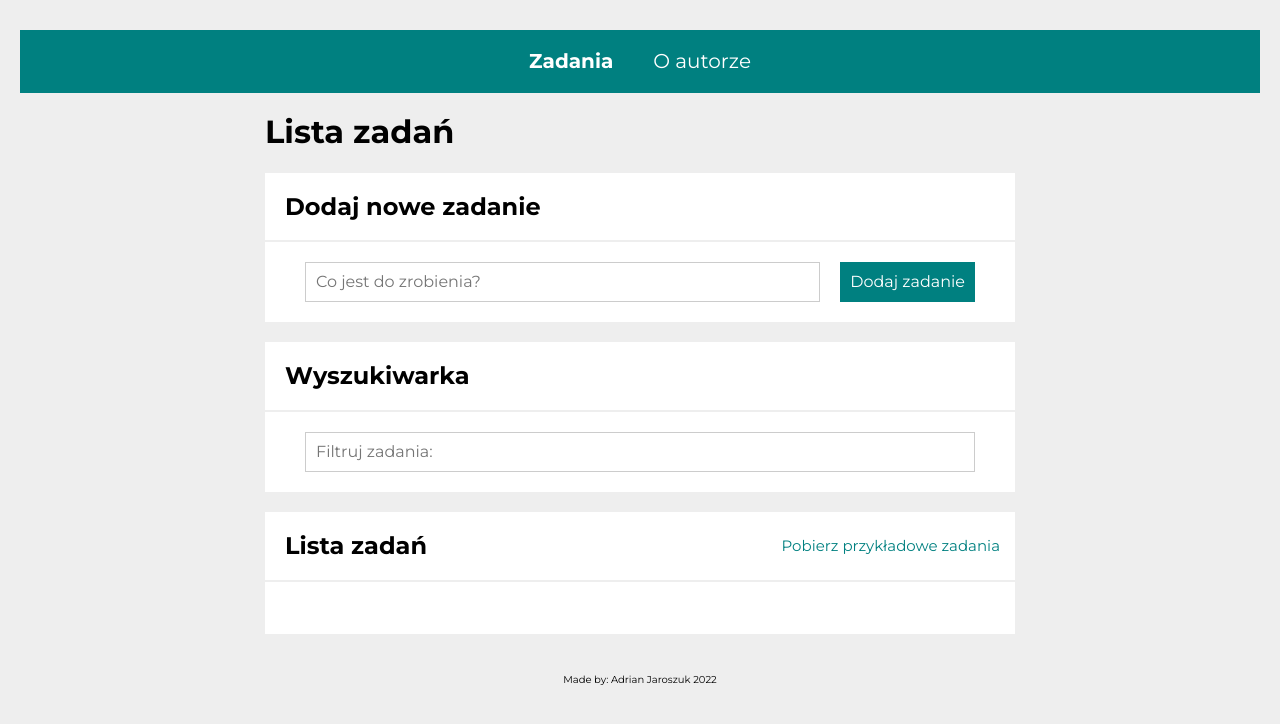
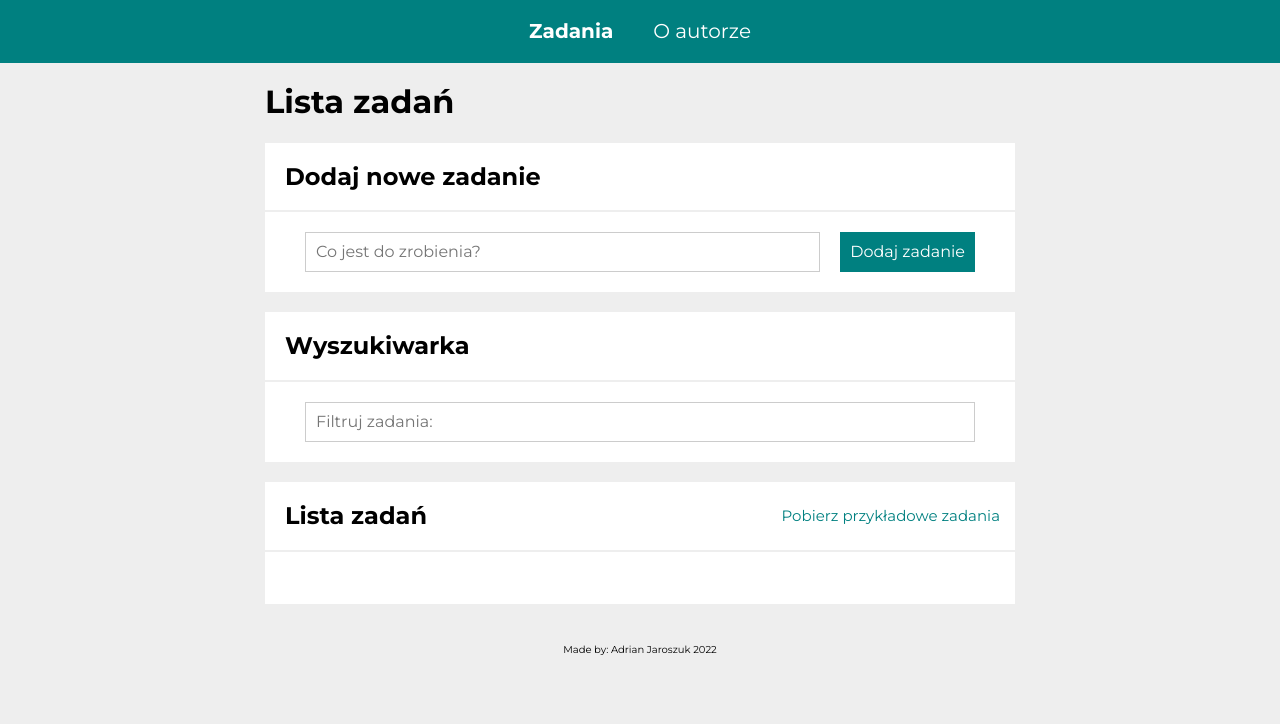
Before and after one commit to AdrianJar/Todo-list-react, a React (Create React App) app: page /#/zadania in a window 1280 px wide. Shown: the top 724 px of the page. Built offline with nearby package versions, Linux system fonts and the light colour scheme.

Commit message:
Eddited css

```diff
--- a/src/GlobalStyle.js
+++ b/src/GlobalStyle.js
@@ -14,7 +14,5 @@ html {
 body {
   font-family: "Montserrat", sans-serif;
   background-color: ${({ theme }) => theme.color.gallery};
-  padding: 20px;
-  margin: 10px auto;
 }
 `;
```
